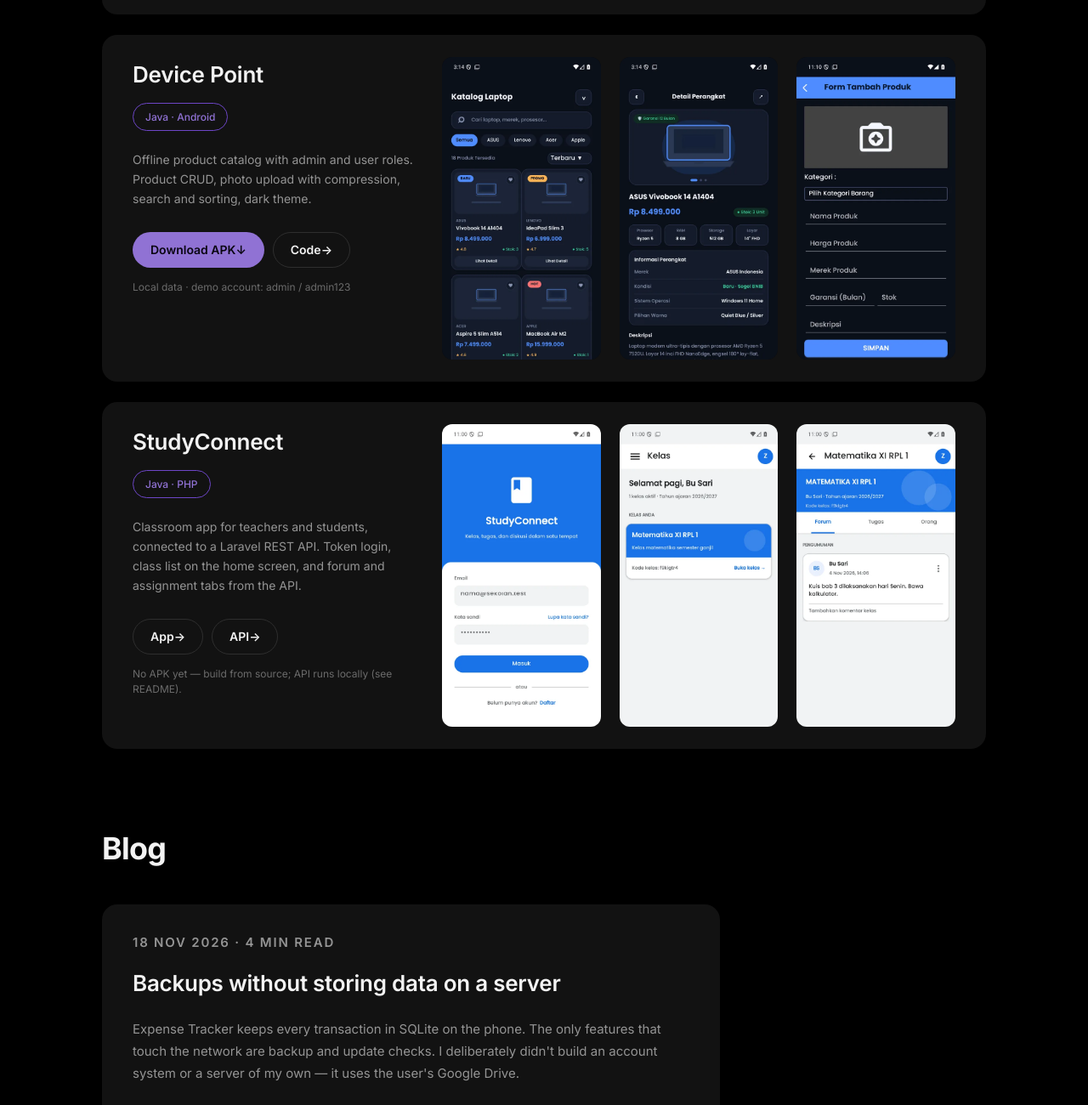
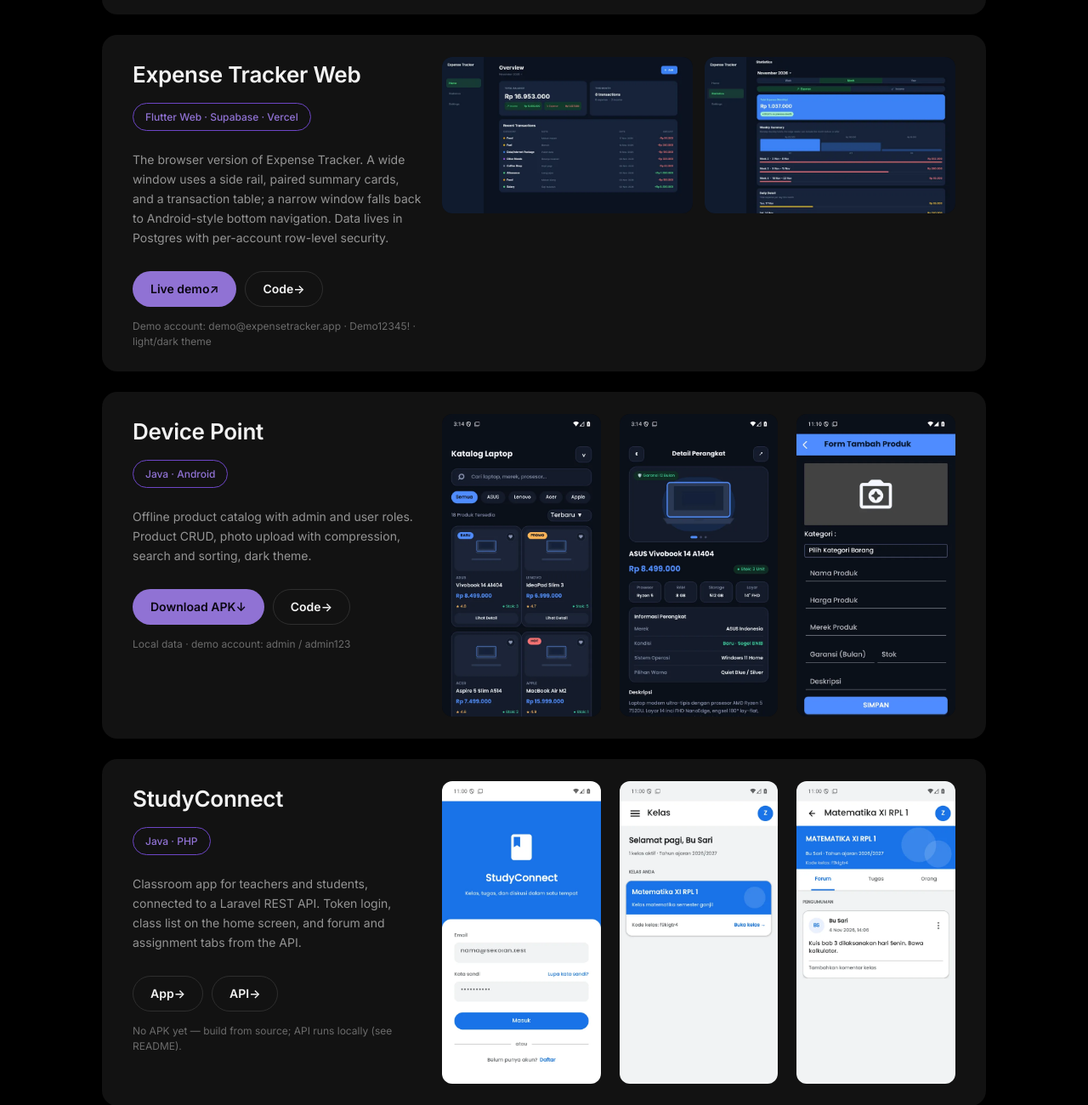
Before and after one commit to Zierch/portfolio, a plain HTML site: page en/index.html in a window 1280 px wide. Shown: the part 2380-3680 px from the top of the page at 85% size. Drawn offline with Linux system fonts and the light colour scheme.

Commit message:
feat: add Expense Tracker Web project to portfolio

```diff
--- a/en/index.html
+++ b/en/index.html
@@ -135,7 +135,7 @@
   <!-- ================= PROJECTS ================= -->
   <section id="projects" class="section wrap" aria-labelledby="projects-judul">
     <h2 id="projects-judul">Projects</h2>
-    <p class="section-sub">Finished projects — Android apps and REST APIs.</p>
+    <p class="section-sub">Finished projects — Android, web, and REST API apps.</p>
 
     <article class="card project">
       <div class="project-info">
@@ -153,6 +153,23 @@
         <img src="../assets/expense-statistics.webp" width="540" height="1134" loading="lazy" alt="Statistics page: expense chart by category.">
         <img src="../assets/expense-add.webp" width="540" height="1134" loading="lazy" alt="Add transaction form filled in with an amount and category.">
         <img class="shot-gif" src="../assets/expense-demo.gif" width="460" height="966" loading="lazy" alt="Short animation: filling in a transaction form and saving it.">
+      </div>
+    </article>
+
+    <article class="card project">
+      <div class="project-info">
+        <h3>Expense Tracker Web</h3>
+        <p class="tag">Flutter Web · Supabase · Vercel</p>
+        <p class="desc">The browser version of Expense Tracker. A wide window uses a side rail, paired summary cards, and a transaction table; a narrow window falls back to Android-style bottom navigation. Data lives in Postgres with per-account row-level security.</p>
+        <div class="project-actions">
+          <a class="btn btn-primary btn-sm" href="https://expense-tracker-web-ruddy-sigma.vercel.app">Live demo <span aria-hidden="true">↗</span></a>
+          <a class="btn btn-ghost btn-sm" href="https://github.com/Zierch/expense_tracker">Code <span aria-hidden="true">→</span></a>
+        </div>
+        <p class="project-note">Demo account: demo@expensetracker.app · Demo12345! · light/dark theme</p>
+      </div>
+      <div class="shots shots--wide" role="group" aria-label="Expense Tracker Web screenshots">
+        <img src="../assets/expense-web-dashboard.webp" width="720" height="450" loading="lazy" alt="Expense Tracker web dashboard in dark theme: side rail, summary cards, and transaction table.">
+        <img src="../assets/expense-web-statistics.webp" width="720" height="450" loading="lazy" alt="Web statistics page: expense chart by category.">
       </div>
     </article>
 
@@ -202,9 +219,9 @@
       <h3>Backups without storing data on a server</h3>
       <p>
         Expense Tracker keeps every transaction in SQLite on the phone. The only
-        features that touch the network are backup and update checks. I
-        deliberately didn't build an account system or a server of my own — it
-        uses the user's Google Drive.
+        features that touch the network are backup and update checks. On Android
+        I deliberately didn't build an account system or a server of my own — it
+        uses the user's Google Drive. The web version uses Supabase.
       </p>
       <h4>The narrowest possible permission</h4>
       <p>
@@ -228,8 +245,9 @@
         writing the same file on Drive.
       </p>
       <p>
-        The result: no server for me to pay for, no user data for me to store,
-        and the app still works offline.
+        The result on Android: no server for me to pay for, no user data for me
+        to store, and the app still works offline. The web version uses Supabase
+        for its demo data.
       </p>
       <a class="repo" href="https://github.com/Zierch/expense_tracker/blob/main/PRIVACY.md">Read PRIVACY.md <span aria-hidden="true">→</span></a>
     </article>
--- a/style.css
+++ b/style.css
@@ -490,6 +490,17 @@ h2 {
   gap: 14px;
 }
 
+/* Tangkapan web desktop: landscape, jangan dipaksa rasio 9:20 */
+.shots--wide {
+  grid-template-columns: repeat(2, minmax(0, 1fr));
+  gap: 14px;
+}
+
+.shots--wide img {
+  aspect-ratio: 16 / 10;
+  max-height: none;
+}
+
 /* GIF demo: tetap dalam strip, tidak ikut rasio 9:20 */
 .shots .shot-gif {
   aspect-ratio: auto;
```
Also changed, not shown: index.html (+24 -6 lines), assets/expense-web-dashboard.webp (added), assets/expense-web-statistics.webp (added).
